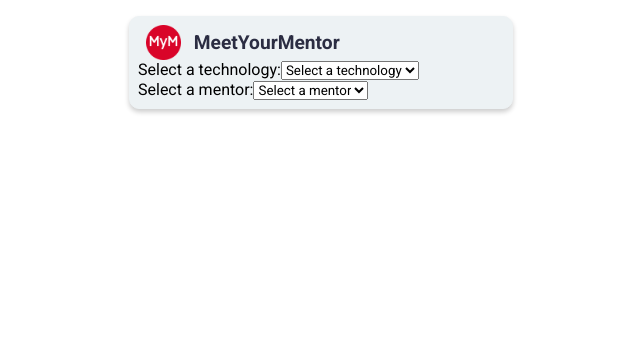
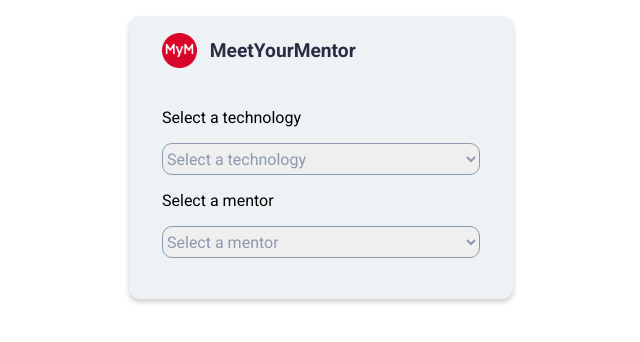
Before and after one commit to SaadiaELF/MeetYourBuddy, a React (Create React App) app: page / in a window 1280 px wide. Shown: the top 342 px of the page, without its empty margins (319-959 px from the left). Built offline with nearby package versions, Linux system fonts and the light colour scheme.

Commit message:
Updated styles

```diff
--- a/src/App.css
+++ b/src/App.css
@@ -38,7 +38,7 @@
 .card__heading {
   display: flex;
   align-items: center;
-  padding: 0 0.5rem;
+  padding: 0.5rem 1.5rem;
 }
 
 .card__icon {
@@ -57,6 +57,34 @@
   color: var(--dark-grey);
 }
 
+.card__body {
+  display: flex;
+  flex-direction: column;
+  gap: 1rem;
+  margin: 2rem 1.5rem;
+}
+
+.dropdown {
+  display: flex;
+  flex-direction: column;
+  gap: 1rem;
+}
+
+.dropdown-select {
+  width: 100%;
+  height: 2rem;
+  font-size: 1rem;
+  border: 1px solid var(--light-grey);
+  border-radius: 10px;
+  color: var(--light-grey)
+}
+
+.dropdown-select option {
+  width: 100%;
+  font-size: 0.8rem;
+  border-bottom: 1px solid var(--light-grey);
+}
+
 @media screen and (min-width:600px) {
   .card {
     width: 30%;
--- a/src/components/Dropdown/Dropdown.js
+++ b/src/components/Dropdown/Dropdown.js
@@ -3,9 +3,11 @@
 const Dropdown = (props) => {
   return (
     <div className="dropdown">
-      <label htmlFor={props.name}>Select a {props.option}:</label>
+      <label className="dropdown-label" htmlFor={props.name}>
+        Select a {props.option}
+      </label>
 
-      <select name={props.name} id={props.name}>
+      <select className="dropdown-select" name={props.name} id={props.name}>
         <option key="-1" value="-1">
           Select a {props.option}
         </option>
```
